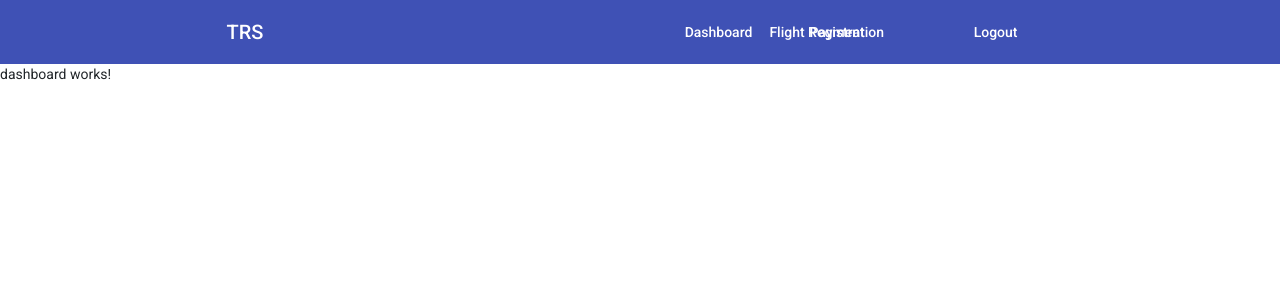
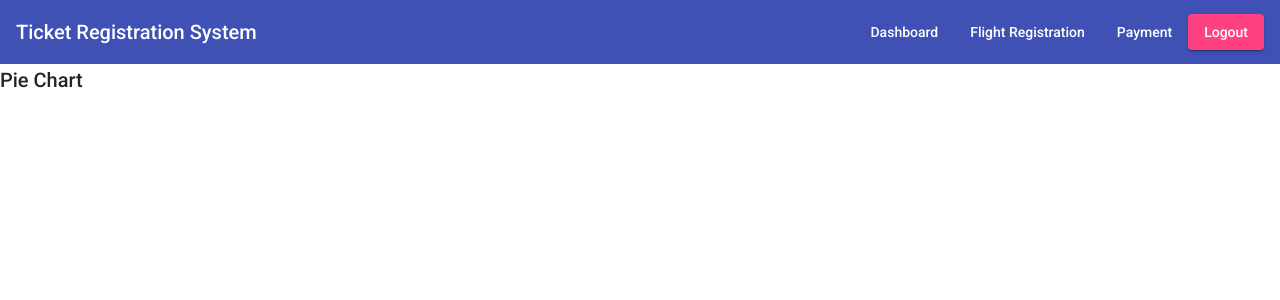
Before and after one commit to yubaraj04/ticket-register-system-angular, an Angular app: page / in a window 1280 px wide. Shown: the top 300 px of the page. Built offline with nearby package versions, Linux system fonts and the light colour scheme; sample sign-in values are in the browser's storage.

Commit message:
WIP in navbar

```diff
--- a/package.json
+++ b/package.json
@@ -21,6 +21,7 @@
     "@angular/platform-browser-dynamic": "~12.1.1",
     "@angular/router": "~12.1.1",
     "bootstrap": "^5.0.2",
+    "d3": "^7.0.0",
     "rxjs": "~6.6.0",
     "tslib": "^2.2.0",
     "zone.js": "~0.11.4"
@@ -29,6 +30,7 @@
     "@angular-devkit/build-angular": "~12.1.1",
     "@angular/cli": "~12.1.1",
     "@angular/compiler-cli": "~12.1.1",
+    "@types/d3": "^7.0.0",
     "@types/jasmine": "~3.6.0",
     "@types/node": "^12.11.1",
     "jasmine-core": "~3.7.0",
--- a/src/app/atuhguard/auth.interceptor.ts
+++ b/src/app/atuhguard/auth.interceptor.ts
@@ -7,7 +7,6 @@ import { LoginService } from "../login/login.service";
 export class AuthInterceptor implements HttpInterceptor {
     constructor(private loginService: LoginService) { }
     intercept(req: HttpRequest<any>, next: HttpHandler): Observable<HttpEvent<any>> {
-        let newRequest = req;
         let token = this.loginService.getToken();
 
 
@@ -16,9 +15,6 @@ export class AuthInterceptor implements HttpInterceptor {
                 Authorization: `Bearer ${token}`
             }
         })
-        // newRequest.clone({ setHeaders: { Authorization: `Bearer ${token}` } });
-
-        console.log(newRequest.headers)
         return next.handle(tokenizedRequest);
     }
 
--- a/src/app/dashboard/dashboard.component.html
+++ b/src/app/dashboard/dashboard.component.html
@@ -1 +1,2 @@
-<p>dashboard works!</p>
+<h2>Pie Chart</h2>
+<figure id="pie"></figure>
--- a/src/app/navbar/navbar.component.css
+++ b/src/app/navbar/navbar.component.css
@@ -1,4 +1,7 @@
-.navbar{
-    justify-content: space-around;
+.spacer{
+    flex:1 1 auto;
+}
 
-}
+button.mat-button:hover {
+    text-color: 'black';
+  }
--- a/src/app/navbar/navbar.component.html
+++ b/src/app/navbar/navbar.component.html
@@ -1,37 +1,10 @@
-<!-- This nav gives you links to click, which tells the router which route to use (defined in the routes constant in  AppRoutingModule) -->
-<mat-toolbar color="primary" class="navbar">
-    <div>
-        TRS
-    </div>
-    <div>
-        <span><a *ngIf="loggedin" mat-icon-button routerLink="/dashboard" routerLinkActive="active">Dashboard</a></span>
-        &nbsp;
-        &nbsp;
-        &nbsp;
-        &nbsp;
-        <span><a *ngIf="loggedin" mat-icon-button routerLink="/flight-registration" routerLinkActive="active">Flight
-                Registration</a></span>
-        <span><a *ngIf="loggedin" mat-icon-button routerLink="/payment" routerLinkActive="active">Payment</a></span>
-        &nbsp;
-        &nbsp;
-        &nbsp;
-        &nbsp;
-        &nbsp;
-        &nbsp;
-        &nbsp; &nbsp;
-        &nbsp;
-        &nbsp;
-        &nbsp;
-        &nbsp;
-        <span><a *ngIf="loggedin" mat-icon-button (click)="logout()">Logout</a></span>
-        &nbsp;
-        &nbsp;
-        &nbsp;
-        &nbsp;
-        <span> <a *ngIf="!loggedin" mat-icon-button routerLink="/login">Login</a>
-        </span>
-    </div>
-
+<mat-toolbar color="primary">
+    <span>Ticket Registration System</span>
+    <div class="spacer"> </div>
+    <a mat-button color="#d50000" *ngIf="loggedin" routerLink="/dashboard" routerLinkActive="active">Dashboard</a>
+    <a mat-button *ngIf="loggedin" routerLink="/flight-registration" routerLinkActive="active">Flight Registration</a>
+    <a mat-button *ngIf="loggedin" routerLink="/payment" routerLinkActive="active">Payment</a>
+    <a mat-button mat-raised-button *ngIf="!loggedin" routerLink="/login" color="accent">Login</a>
+    <a mat-button mat-raised-button *ngIf="loggedin" (click)="logout()" color="accent">Logout</a>
 </mat-toolbar>
-<!-- The routed views render in the <router-outlet>-->
 <router-outlet></router-outlet>
--- a/src/app/registration/registration.component.ts
+++ b/src/app/registration/registration.component.ts
@@ -44,9 +44,7 @@ export class RegistrationComponent implements OnInit {
   }
 
   onChangeNumberOfPassengers() {
-    //  this.registrationModel.numberOfPassenger = el;
     this.registrationModel.totalAmount = this.registrationModel.numberOfPassenger * this.pricePerPerson;
-    // alert(this.registrationModel.numberOfPassenger * this.pricePerPerson)
   }
   constructor(private service: RegistrationService) { }
 
@@ -60,7 +58,6 @@ export class RegistrationComponent implements OnInit {
     this.service.createRegistration(this.registrationModel).subscribe(data =>
       alert('registration successful')
     );
-    //this.resetValues();
   }
 
 }
```
Also changed, not shown: 1 other file (tests, documents, lock files or other folders).
